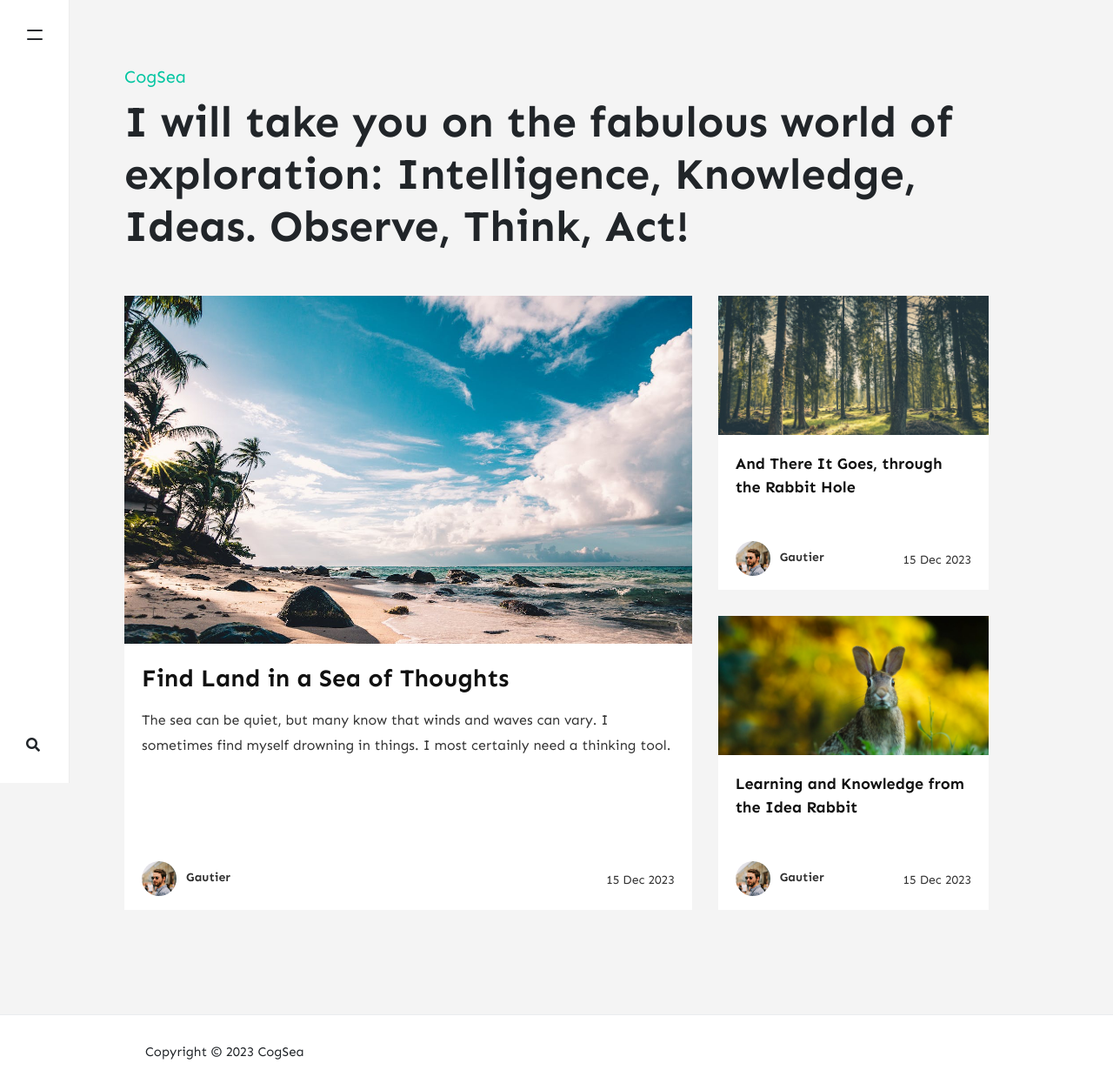
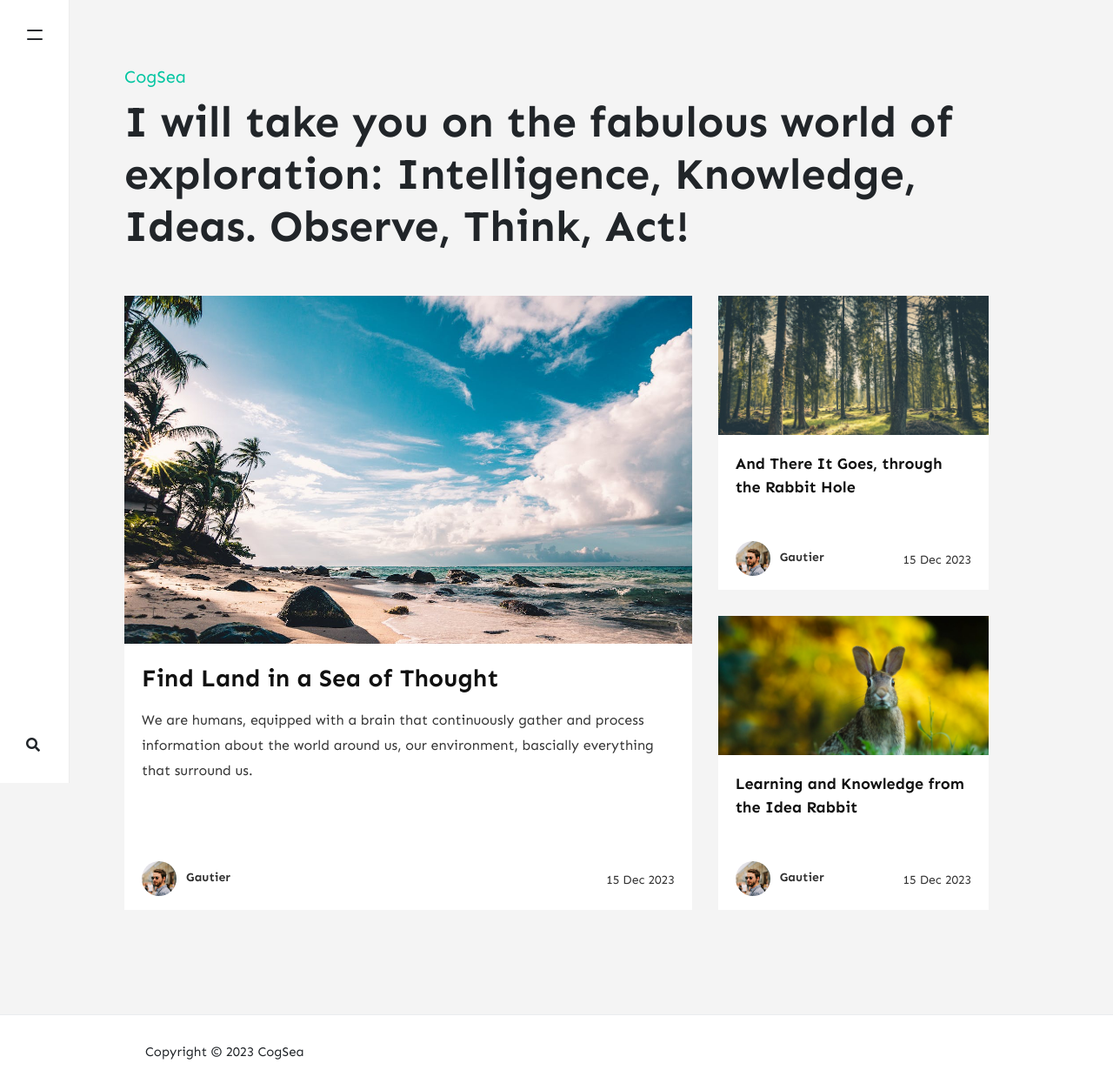
Before and after one commit to cogsea/cogsea.github.io, a Jekyll site: the page built from index.html, in a window 1280 px wide. Shown: the whole page at 87% size. Built offline with Jekyll 4.4.1, drawn with Linux system fonts in a browser that asks for light colours; nearby versions of some CDN libraries; the list of posts is cut into pages by our own code; comment, search, counter and statistics services are not loaded; part of the change alters nothing that is shown.

```diff
--- a/_config.yml
+++ b/_config.yml
@@ -24,8 +24,8 @@ authors:
     twitter: https://twitter.com/GautiGauss
     # instagram: https://www.instagram.com/gautigauss/
     description: "Economist, turned AI Engineer,
-    working for large and complex organisations, mainly in the financial sector, but not only.
-    Passionate about Design Thinking and Collective Intelligence."
+    working for large and complex organisations, mainly in the financial sector, but not only.<br>
+    Passionate about Design and Collective Intelligence."
 
 # Plugins
 plugins:
--- /dev/null
+++ b/_posts/2023-12-15-sea-of-thought.md
@@ -0,0 +1,108 @@
+---
+layout: post
+title:  "Find Land in a Sea of Thought"
+author: gaut
+categories: []
+tags: [ problem,syntropy,solution,thinking,entropy,]
+beforetoc: ""
+description: "Find land in a sear of thoughts"
+toc: false
+image: assets/images/land-in-sea.jpg
+# rating: 4.5
+comments: false
+---
+
+We are humans, equipped with a brain that continuously gather and process information about the world around us, our environment, bascially everything that surround us.
+
+Today, we get waves of information thrown at us to get our attention. These waves of information can hinder our brain and thought process.
+
+It is like starting a new job in a highly complex ecosystem. It is not always a gentle slope into a new domain. It can sometimes take the form of huge waves at high tides, throwing you back to the shore as quickly as you came in.
+
+I refer to this challenge as waves of information that create a sea of thought.
+
+## The Sea of Thought
+
+The sea can be quiet, but many know that wheather conditions, winds and waves, can vary. A true sailor knows that these can take you from one point to another, that they can force one into a specific direction and not always the right one.
+
+Here, I am using the sea as a metaphore for what happens in our brain, when ideating or simply thinking. Navigating the sea represents using our brain, the treatment of information and thoughts, that we integrated in the past, exist now, and that we shall use sooner or later in the future.
+
+The end goal of a thinking process, or when navigating the sea, is to find land. Find that idea, connection, or simply information that one might look for.
+
+## Different States of the Sea
+
+1. Calm Sea: The sea is tranquil with hardly any wave movement. The surface appears smooth and undisturbed. It is ideal for peaceful sailing or anchoring.
+
+2. Choppy Sea: In this state, the sea has small, irregular waves caused by wind and local conditions. The surface is slightly rough and may create a bumpy ride for the boat.
+
+3. Moderate Sea: The sea is characterized by larger waves that are more pronounced. The waves are typically bigger in height and may occasionally break over the bow of the boat. It requires sailors to exercise caution while sailing.
+
+4. Rough Sea: In rough sea conditions, the waves become even larger. There is a considerable swell, and the boat may experience significant motion. It demands experienced sailors and safety measures to ensure a safe way.
+
+5. Stormy Sea: Stormy seas are extremely challenging and dangerous for sailing. In this state, large, powerful waves, are accompanied by strong winds and heavy rain. The sea surface becomes chaotic, and visibility may be reduced. Sailors generally avoid venturing out in such conditions.
+
+6. Swell: Swell refers to the uniform, long-period waves generated by distant storms. Swell waves may not be accompanied by strong winds locally, but they can still cause significant motion and discomfort for sailors.
+
+These different states might as well be used to define the complexity of a problem, or of navigating easily or clearly the sea of information or thoughts our brain experience at all time.
+
+
+
+Writing express the process or the way to go from one point to another, one island to another.
+
+
+Without an anchor, your ship can drift away.
+
+In a storm, strong winds and high waves can cause leeway, or worse, make your boat keel over.
+
+I sometimes find myself drowning in things. I most certainly need a thinking tool.
+
+It's good to have a boat to navigate the sea. But it's better to have a map and compass.
+
+<!-- Photo de Fabian Wiktor: https://www.pexels.com/fr-fr/photo/bord-de-mer-994605/ -->
+
+
+The concept of finding potential solutions to a problem.
+It is different then the other way around.
+Find things.
+
+### What constitute an idea?
+
+- It is a group, a pathway, often referred to a train of thoughts which put together connect two things and eventually forms something.
+- It is a (new) connection between two thoughts, or groups of thoughts.
+- An idea can grow to a cluster.
+
+### Why do we need ideas?
+
+- Because we have problems.
+
+In example, I experience trouble to focus on one thing.
+
+The more I search, the more or less I find.
+
+I often fall in a [rabbit hole](/rabbit-hole/)
+
+### How do ideas form?
+
+Ideation on complex, non-linear, problems leads to complex, non-linear concepts.
+Ideation on complex, non-linear, problems requires non-linear thinking and often leads to complex, non-linear problems.
+
+Syntropy: A problem or solution that grow in complexity (an increasing number of moving/separate parts).
+
+Entropy: Reducing the complexity of a problem or solution.
+
+
+
+---
+
+
+A sea of thoughts or thing
+
+
+---
+
+
+A tool to navigate your brain when it is drifting in a sea of thoughts, used with method.
+A tool to organize your thoughts.
+
+
+<!-- the [Zettelkasten](https://zettelkasten.de/introduction/) -->
+---
--- a/_posts/2023-12-15-sea-of-thoughts.md
+++ /dev/null
@@ -1,73 +0,0 @@
----
-layout: post
-title:  "Find Land in a Sea of Thoughts"
-author: gaut
-categories: []
-tags: [ problem,syntropy,solution,thinking,entropy,]
-beforetoc: ""
-description: "Find land in a sear of thoughts"
-toc: false
-image: assets/images/land-in-sea.jpg
-# rating: 4.5
-comments: false
----
-
-The sea can be quiet, but many know that winds and waves can vary.
-I sometimes find myself drowning in things. I most certainly need a thinking tool.
-
-It's good to have a boat to navigate the sea. But it's better to have a map and compass.
-
-<!-- Photo de Fabian Wiktor: https://www.pexels.com/fr-fr/photo/bord-de-mer-994605/ -->
-
----
-
-#problem #solution #thinking #entropy #syntropy
-
----
-
-The concept of finding potential solutions to a problem.
-It is different then the other way around.
-Find things.
-
-### What constitute an idea?
-
-- It is a group, a pathway, often referred to a train of thoughts which put together connect two things and eventually forms something.
-- It is a (new) connection between two thoughts, or groups of thoughts.
-- An idea can grow to a cluster.
-
-### Why do we need ideas?
-
-- Because we have problems.
-
-In example, I experience trouble to focus on one thing.
-
-The more I search, the more or less I find.
-
-I often fall in a [rabbit hole](/rabbit-hole/)
-
-### How do ideas form?
-
-Ideation on complex, non-linear, problems leads to complex, non-linear concepts.
-Ideation on complex, non-linear, problems requires non-linear thinking and often leads to complex, non-linear problems.
-
-Syntropy: A problem or solution that grow in complexity (an increasing number of moving/separate parts).
-
-Entropy: Reducing the complexity of a problem or solution.
-
-
-
----
-
-
-A sea of thoughts or thing
-
-
----
-
-
-A tool to navigate your brain when it is drifting in a sea of thoughts, used with method.
-A tool to organize your thoughts.
-
-
-<!-- the [Zettelkasten](https://zettelkasten.de/introduction/) -->
----
```
Also changed, not shown: 1 other file.
